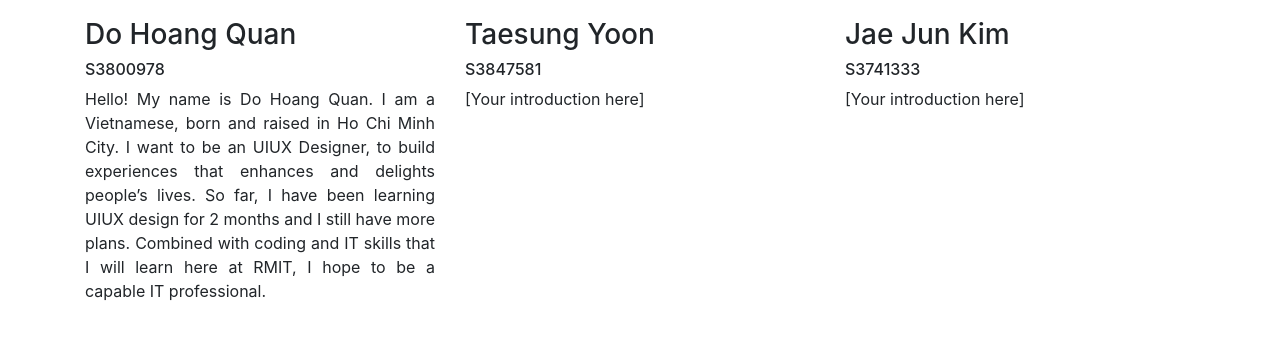
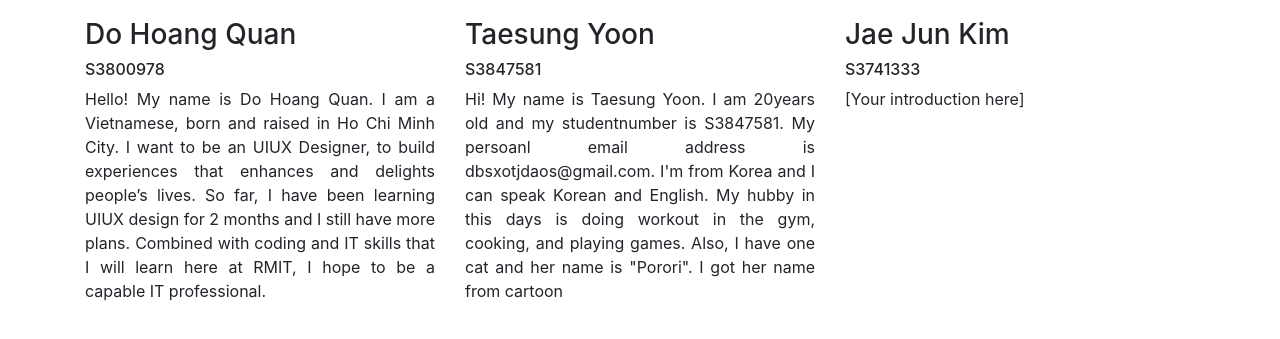
Before and after one commit to alohaquando/intro_to_it_asgmt2, a plain HTML site: page index.html in a window 1280 px wide. Shown: the part 351-690 px from the top of the page. Drawn offline with nearby package versions, Linux system fonts and the light colour scheme.

Commit message:
Update index.html
Personal information commit

```diff
--- a/index.html
+++ b/index.html
@@ -38,7 +38,11 @@
     <div class="col-sm-4">
       <h3>Taesung Yoon</h3>
       <h6>S3847581</h6>
-      <p style="text-align: justify">[Your introduction here]</p>
+      <p style="text-align: justify">Hi! My name is Taesung Yoon. I am  20years old and my studentnumber is S3847581.
+My persoanl email address is dbsxotjdaos@gmail.com. I'm from Korea and I can speak Korean and English.
+My hubby in this days is doing workout in the gym, cooking, and playing games.
+ Also, I have one cat and her name is "Porori". I got her name from cartoon
+</p>
     </div>
     <div class="col-sm-4">
       <h3>Jae Jun Kim</h3>
```
